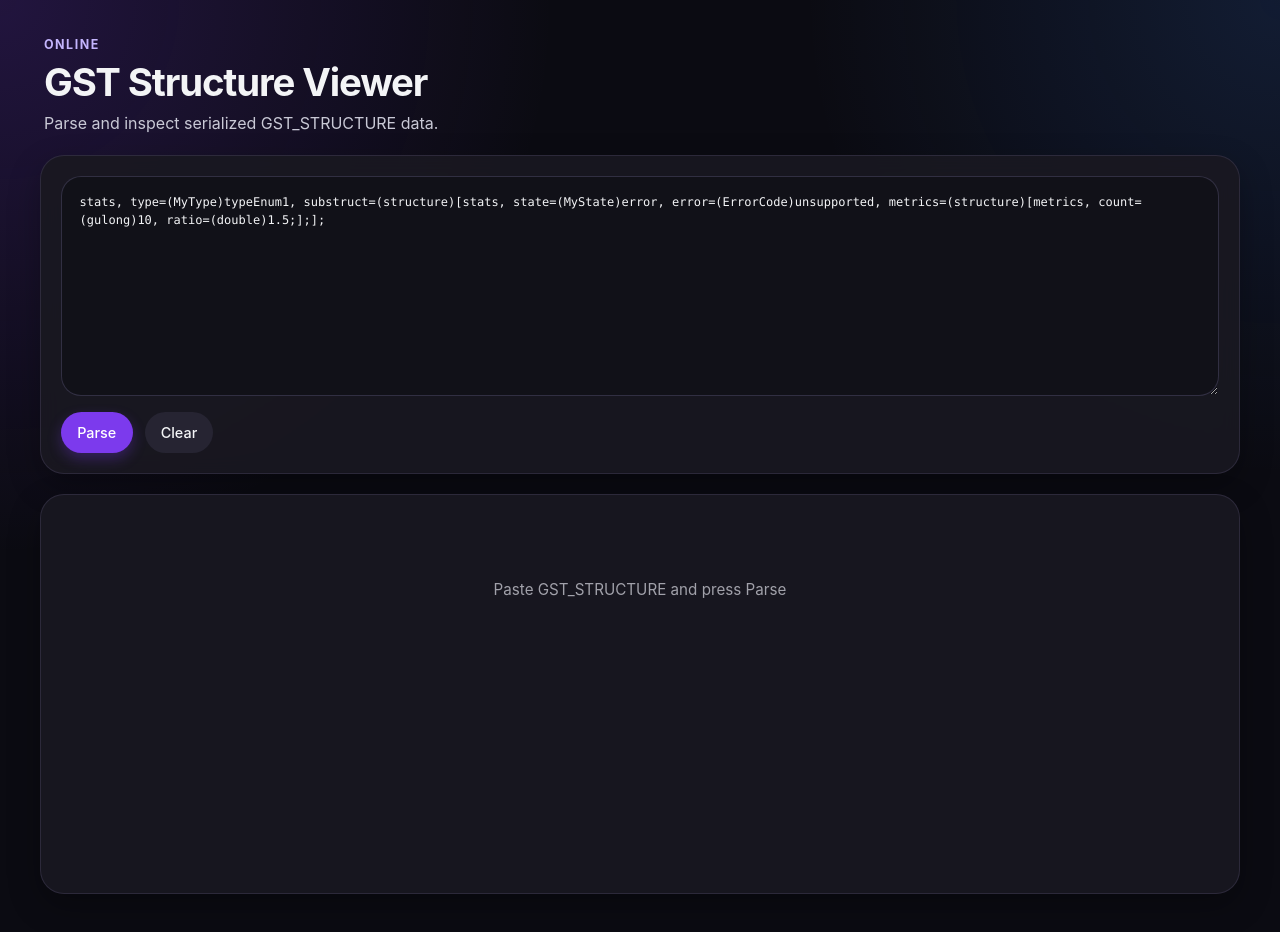
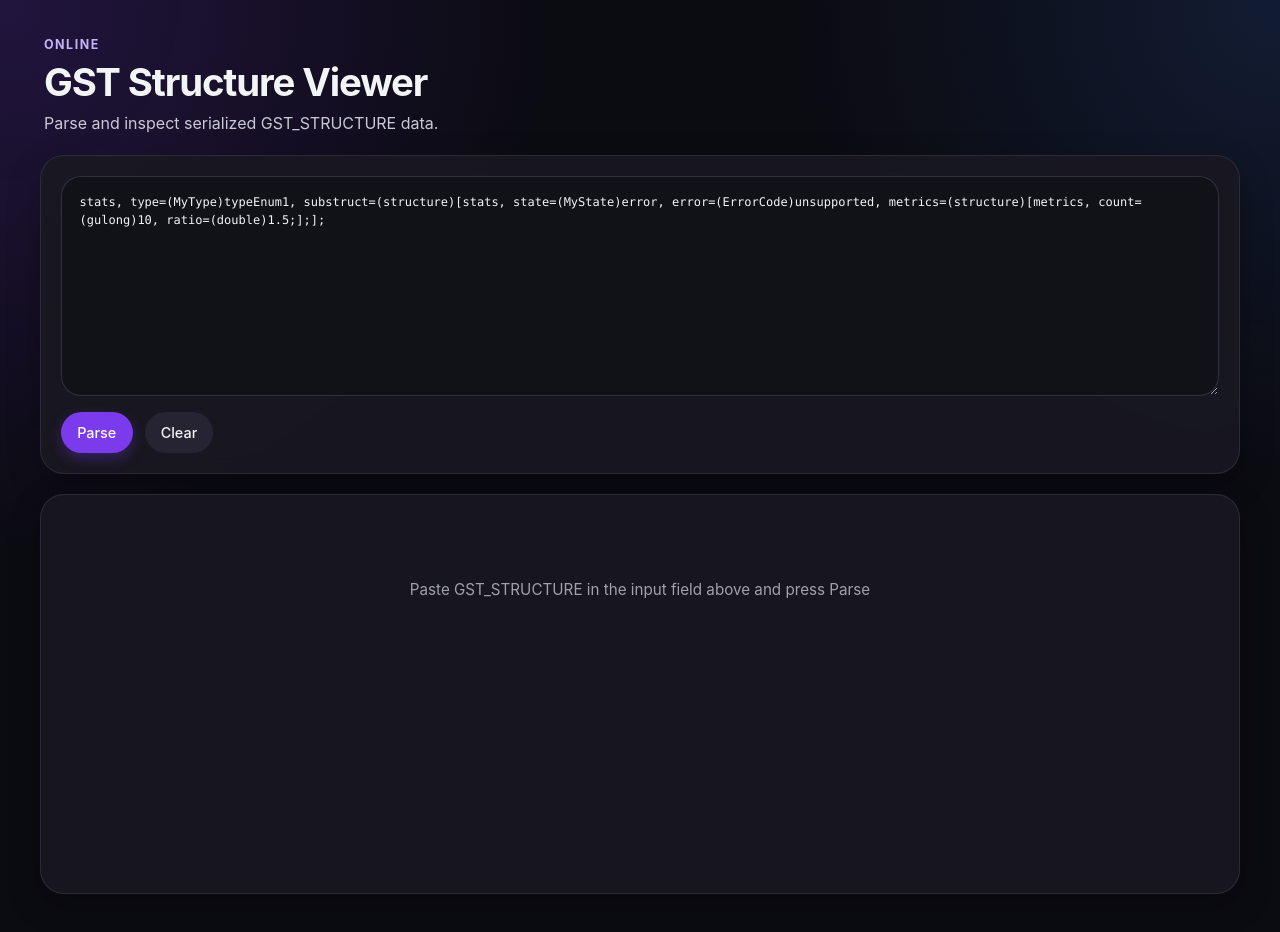
Before and after one commit to maxsharabayko/gst-struct-viewer, a React (Vite) app: page / in a window 1280 px wide. Built offline with nearby package versions, Linux system fonts and the light colour scheme.

Commit message:
Improved "paste GST_STRUCTURE..." suggestion text.

```diff
--- a/src/App.tsx
+++ b/src/App.tsx
@@ -31,7 +31,7 @@ function App() {
 
   const content = useMemo(() => {
     if (error) return <div className="error">{error}</div>
-    if (!parsed) return <div className="placeholder">Paste GST_STRUCTURE and press Parse</div>
+    if (!parsed) return <div className="placeholder">Paste GST_STRUCTURE in the input field above and press Parse</div>
     return <Tree structure={parsed} />
   }, [parsed, error])
 
```
